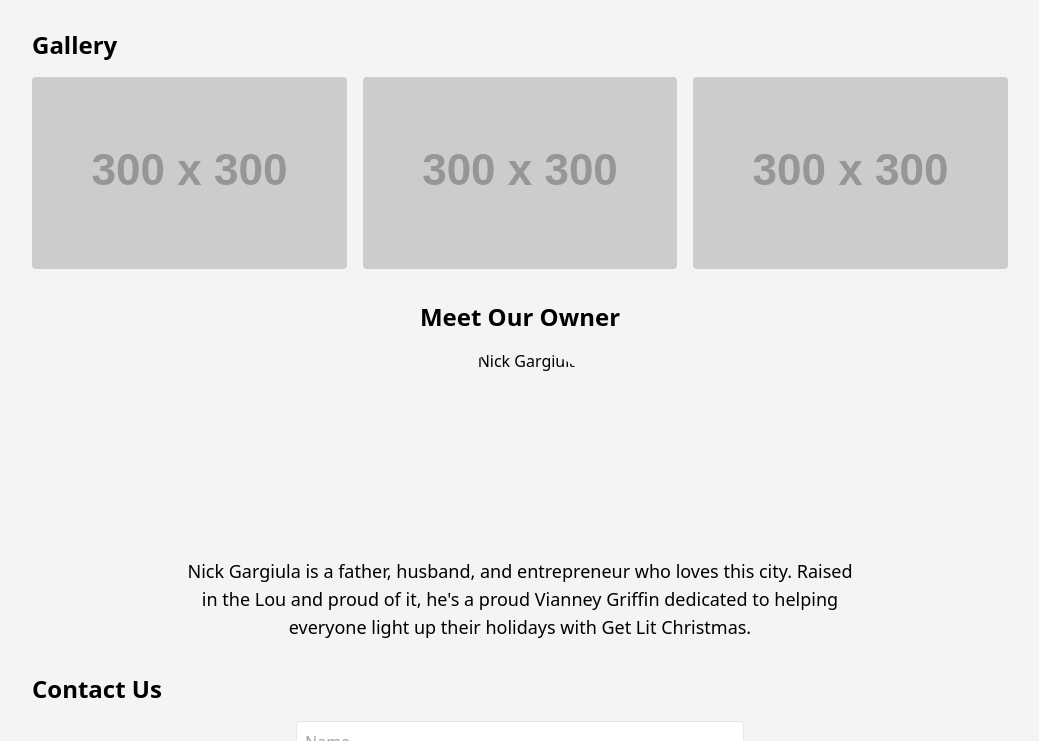
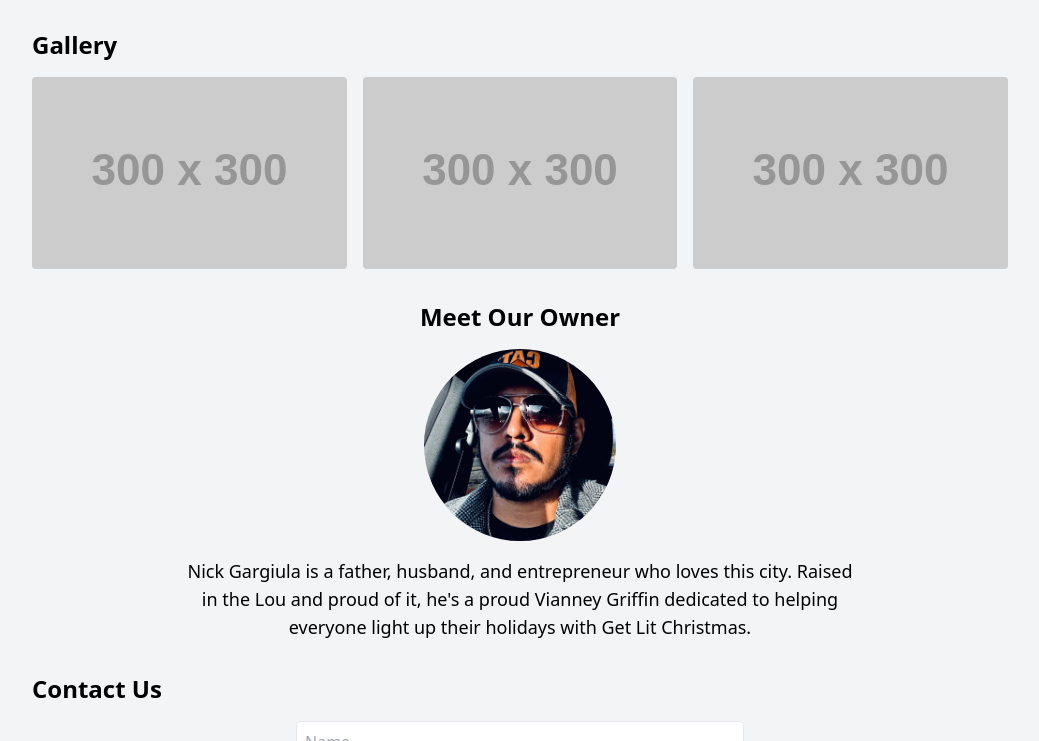
Before and after one commit to lombardi-n/brassduck-christmaslights, a plain HTML site: page index.html in a window 1280 px wide. Shown: the part 531-1272 px from the top of the page, without its empty margins (120-1159 px from the left). Drawn offline with nearby package versions, Linux system fonts and the light colour scheme; placeholder pictures from the web are drawn by us.

Commit message:
Update index.html

```diff
--- a/index.html
+++ b/index.html
@@ -61,7 +61,7 @@
     <!-- Owner Bio Section -->
     <section class="my-8 text-center">
       <h2 class="text-xl sm:text-2xl font-semibold mb-4">Meet Our Owner</h2>
-      <img src="/IMG_4294.heic" alt="Nick Gargiula" class="w-32 h-32 sm:w-48 sm:h-48 mx-auto rounded-full object-cover mb-4">
+      <img src="/NickGBio.jpg" alt="Nick Gargiula" class="w-32 h-32 sm:w-48 sm:h-48 mx-auto rounded-full object-cover mb-4">
       <p class="text-base sm:text-lg max-w-2xl mx-auto">Nick Gargiula is a father, husband, and entrepreneur who loves this city. Raised in the Lou and proud of it, he's a proud Vianney Griffin dedicated to helping everyone light up their holidays with Get Lit Christmas.</p>
     </section>
 
```
